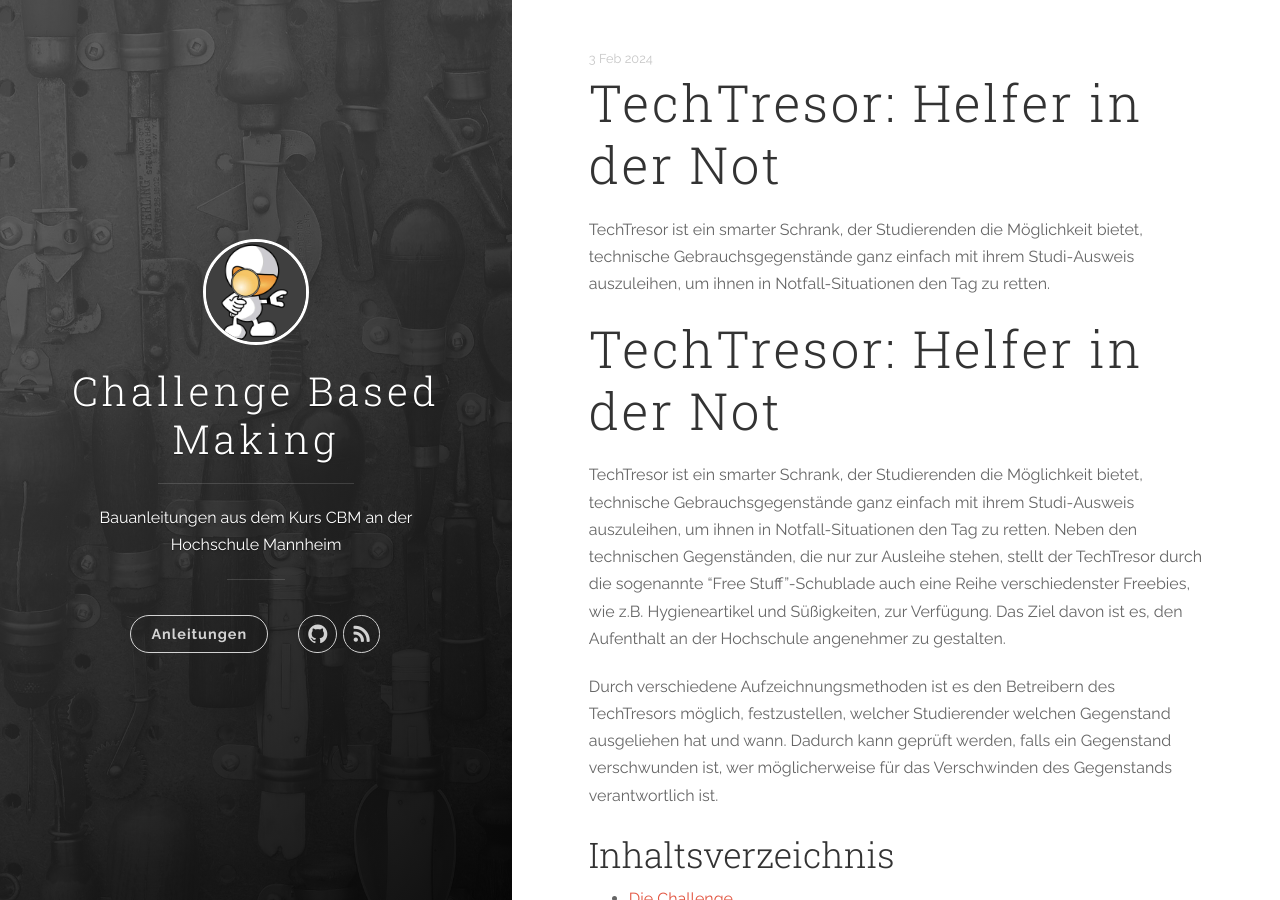
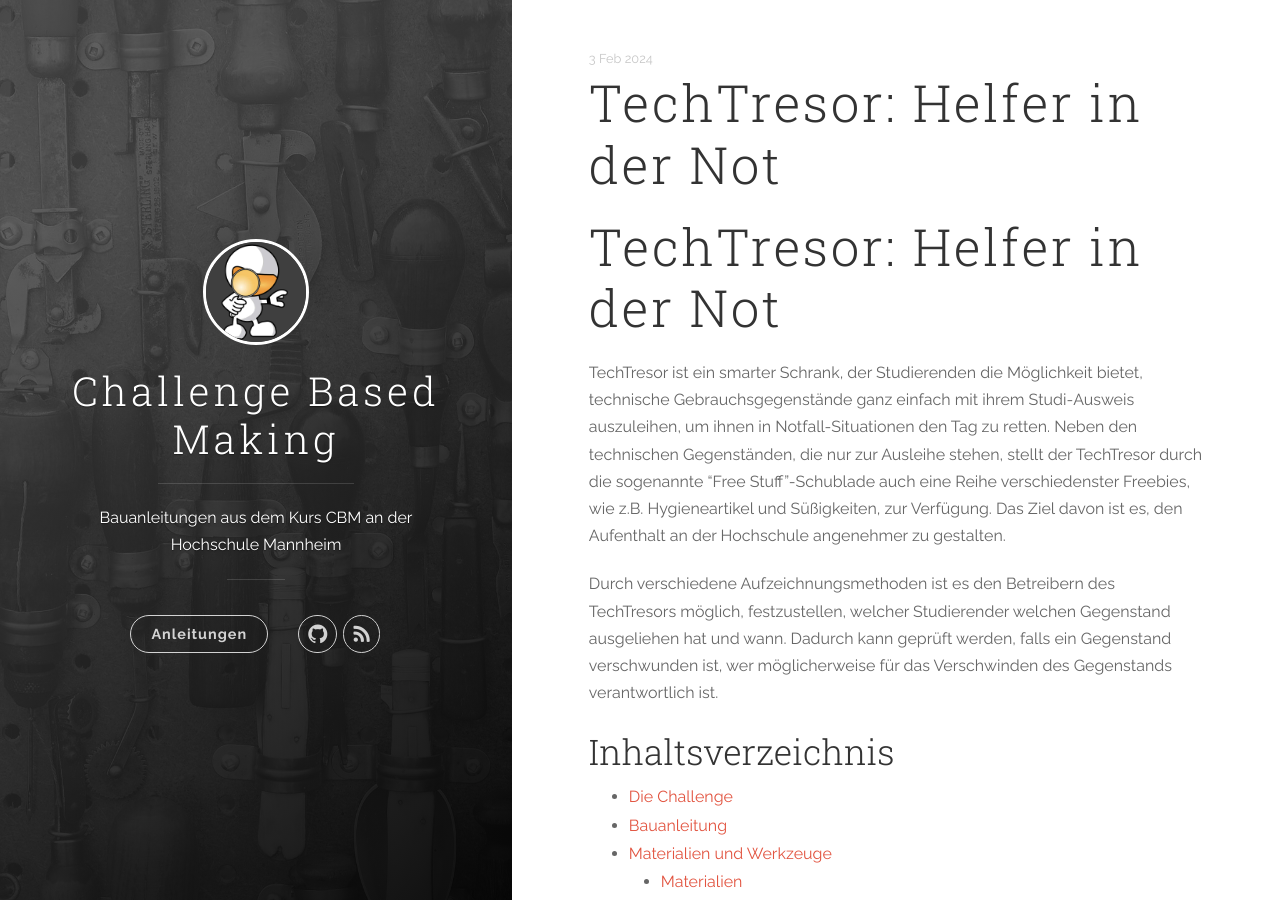
Before and after one commit to cbm-instructions/cbm-instructions.github.io, a Jekyll site: the page built from _posts/2024-02-03-sixtysix.markdown, in a window 1280 px wide and 900 px high. Built offline with Jekyll 4.4.1, drawn with Linux system fonts in a browser that asks for light colours; nearby versions of some CDN libraries.

Commit message:
Update 2024-02-03-sixtysix.markdown
Excerpt

```diff
--- a/_posts/2024-02-03-sixtysix.markdown
+++ b/_posts/2024-02-03-sixtysix.markdown
@@ -5,11 +5,11 @@ layout: post
 date: 2024-02-03
 ---
 
-TechTresor ist ein smarter Schrank, der Studierenden die Möglichkeit bietet, technische Gebrauchsgegenstände ganz einfach mit ihrem Studi-Ausweis auszuleihen, um ihnen in Notfall-Situationen den Tag zu retten.
-
 # TechTresor: Helfer in der Not
 
-TechTresor ist ein smarter Schrank, der Studierenden die Möglichkeit bietet, technische Gebrauchsgegenstände ganz einfach mit ihrem Studi-Ausweis auszuleihen, um ihnen in Notfall-Situationen den Tag zu retten. Neben den technischen Gegenständen, die nur zur Ausleihe stehen, stellt der TechTresor durch die sogenannte "Free Stuff"-Schublade auch eine Reihe verschiedenster Freebies, wie z.B. Hygieneartikel und Süßigkeiten, zur Verfügung. Das Ziel davon ist es, den Aufenthalt an der Hochschule angenehmer zu gestalten.
+TechTresor ist ein smarter Schrank, der Studierenden die Möglichkeit bietet, technische Gebrauchsgegenstände ganz einfach mit ihrem Studi-Ausweis auszuleihen, um ihnen in Notfall-Situationen den Tag zu retten.
+<!--more-->
+Neben den technischen Gegenständen, die nur zur Ausleihe stehen, stellt der TechTresor durch die sogenannte "Free Stuff"-Schublade auch eine Reihe verschiedenster Freebies, wie z.B. Hygieneartikel und Süßigkeiten, zur Verfügung. Das Ziel davon ist es, den Aufenthalt an der Hochschule angenehmer zu gestalten.
 
 Durch verschiedene Aufzeichnungsmethoden ist es den Betreibern des TechTresors möglich, festzustellen, welcher Studierender welchen Gegenstand ausgeliehen hat und wann. Dadurch kann geprüft werden, falls ein Gegenstand verschwunden ist, wer möglicherweise für das Verschwinden des Gegenstands verantwortlich ist.
 
```
